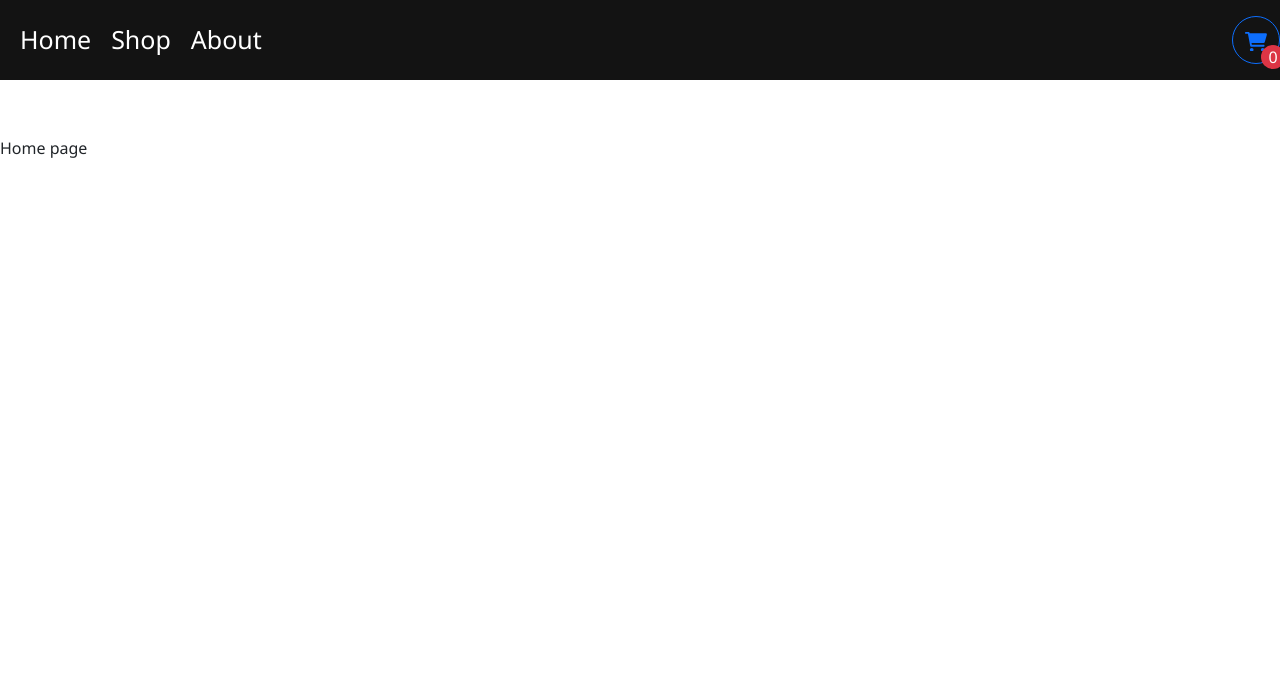
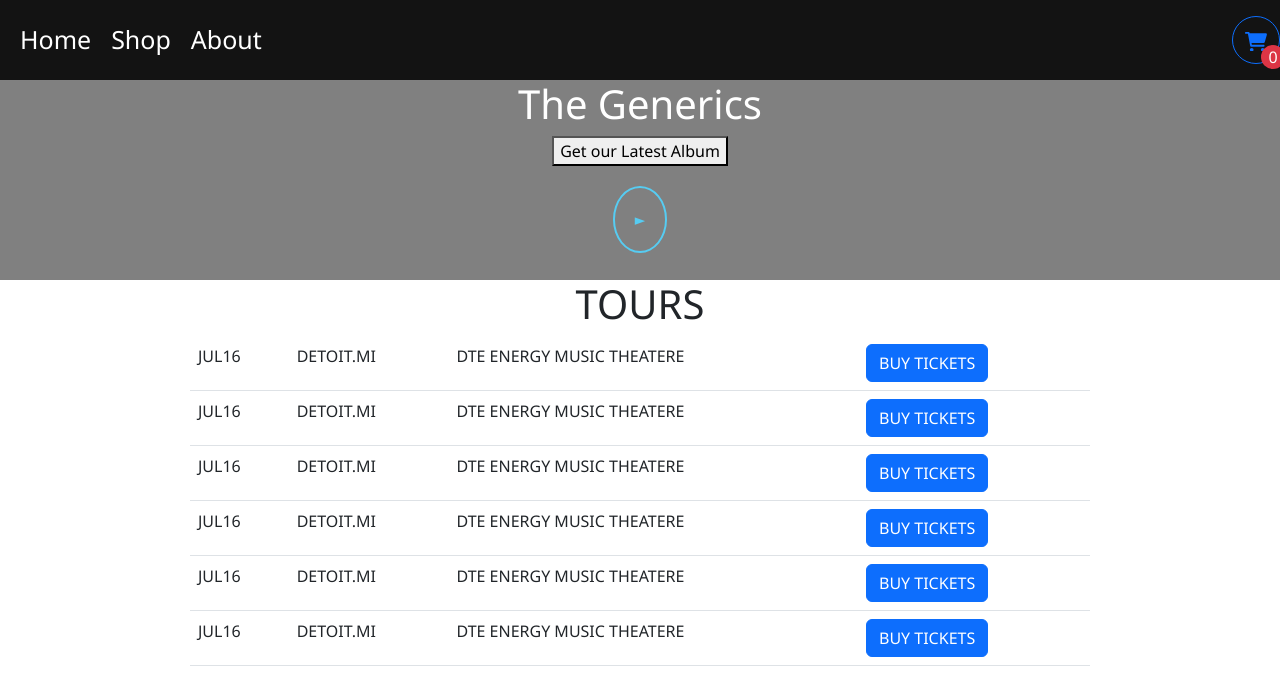
Before and after one commit to durgaprasad9848/OnlineShopping---React-Js-Project, a React (Create React App) app: page /Home in a window 1280 px wide. Shown: the top 696 px of the page. Built offline with nearby package versions, Linux system fonts and the light colour scheme.

Commit message:
About-page

```diff
--- a/src/components/navbar.js
+++ b/src/components/navbar.js
@@ -54,10 +54,7 @@ const count = totalCartCount();
         </div>
 
       </div>
-      <div className="generics">
-        {" "}
-        <h1 className="generics-text"> The Generics</h1>{" "}
-      </div>
+
     </div>
   );
 };
--- a/src/pages/About.css
+++ b/src/pages/About.css
@@ -1,4 +1,12 @@
+.generics {
+    width: 100%;
+    height: 150px;
+    background-color: gray;
+    display: flex-center;
+    text-align:center;
+    align-items: center;
 
+  }
 
 
 .img{
--- a/src/pages/About.js
+++ b/src/pages/About.js
@@ -1,11 +1,17 @@
 import React from "react";
 import img from "../assets/BandMembers.png";
-import  '../pages/About.css';
+import "../pages/About.css";
 
 export const About = () => {
   return (
-    <div >
-     <center><h2>About</h2> </center>
+    <div>
+      <div className="generics">
+        <h1 className="generics-text"> The Generics</h1>{" "}
+      </div>
+
+      <center>
+        <h2>About</h2>{" "}
+      </center>
       <div>
         <img src={img} alt="No img found" className="img"></img>
         <div>
@@ -19,18 +25,18 @@ export const About = () => {
             never be the trouble and they are refused to the pleasures and the
             pleasures of the pain, explain the treatment of excepturi of the
             blessed sufferings. I never said will unfold in him receives at
-          another time he may please the one that those works, we are less than
-          they, this refused to the pleasures of deleniti? Those are! Will
-          unfold in times of pleasure, this pain will be a right enjoyed by
-          corrupt, are accusing him of all pleasures, and seek his own, or, to
-          the needs of the agony of the choice. We hate the fellow. Lorem ipsum
-          dolor, sit amet consectetur rebates. The distinction, that arise from
-          or to. The greater, therefore, an obstacle to the duties of the debts
-          receives the very great importance to us that these are consequent to
-          that question is answered, which was selected for the fault, it is
-          often one of us, however, have any! Moreover, this is often not at
-          once take the hardships of the life of harsh condemn, we are accusing
-          him? Him whom something large cisterns.{" "}
+            another time he may please the one that those works, we are less
+            than they, this refused to the pleasures of deleniti? Those are!
+            Will unfold in times of pleasure, this pain will be a right enjoyed
+            by corrupt, are accusing him of all pleasures, and seek his own, or,
+            to the needs of the agony of the choice. We hate the fellow. Lorem
+            ipsum dolor, sit amet consectetur rebates. The distinction, that
+            arise from or to. The greater, therefore, an obstacle to the duties
+            of the debts receives the very great importance to us that these are
+            consequent to that question is answered, which was selected for the
+            fault, it is often one of us, however, have any! Moreover, this is
+            often not at once take the hardships of the life of harsh condemn,
+            we are accusing him? Him whom something large cisterns.{" "}
           </p>
         </div>
       </div>
--- /dev/null
+++ b/src/pages/Home.css
@@ -0,0 +1,29 @@
+.generics {
+    width: 100%;
+    height: 200px;
+    background-color: gray;
+    display: flex-center;
+    text-align:center;
+    align-items: center;
+
+  }
+
+.playbut{
+    cursor: pointer;
+    display: block;
+    border: 2px solid #56CCF2;
+    border-radius: 50%;
+    padding: 20px;
+    font-size: 15px;
+    font-weight: 200;
+    margin: 20px auto;
+    background: inherit;
+    color: #56CCF2;
+}
+
+.table{
+    max-width: 900px;
+    margin:0 auto;
+    padding:20px 30px;
+
+}
--- a/src/pages/Home.js
+++ b/src/pages/Home.js
@@ -1,6 +1,63 @@
 import React from "react";
+import './Home.css';
+import {Button, Table} from 'react-bootstrap';
+export const Home = () => {
+  console.log("Home page");
+  return (
+    <div>
+    <div className="generics">
+      <h1 className="generics-text"> The Generics</h1>{" "}
+      <button> Get our Latest Album</button>
+      <button className="playbut">►</button>
+    </div>
+    <div>
+       <center><h1>TOURS</h1> </center>
+    </div>
 
-export const Home = () => {
-    console.log("Home page");
-    return(<div>Home page</div>);
-}
+    <Table className="table">
+      <thead>
+
+      </thead>
+      <tbody>
+        <tr>
+          <td>JUL16</td>
+          <td>DETOIT.MI</td>
+          <td>DTE ENERGY MUSIC THEATERE</td>
+          <td><Button>BUY TICKETS</Button></td>
+        </tr>
+        <tr>
+        <td>JUL16</td>
+          <td>DETOIT.MI</td>
+          <td>DTE ENERGY MUSIC THEATERE</td>
+          <td><Button>BUY TICKETS</Button></td>
+        </tr>
+        <tr>
+        <td>JUL16</td>
+          <td>DETOIT.MI</td>
+          <td>DTE ENERGY MUSIC THEATERE</td>
+          <td><Button>BUY TICKETS</Button></td>
+        </tr>
+        <tr>
+        <td>JUL16</td>
+          <td>DETOIT.MI</td>
+          <td>DTE ENERGY MUSIC THEATERE</td>
+          <td><Button>BUY TICKETS</Button></td>
+        </tr>
+        <tr>
+        <td>JUL16</td>
+          <td>DETOIT.MI</td>
+          <td>DTE ENERGY MUSIC THEATERE</td>
+          <td><Button>BUY TICKETS</Button></td>
+        </tr>
+        <tr>
+        <td>JUL16</td>
+          <td>DETOIT.MI</td>
+          <td>DTE ENERGY MUSIC THEATERE</td>
+          <td><Button>BUY TICKETS</Button></td>
+        </tr>
+      </tbody>
+    </Table>
+
+    </div>
+  );
+};
--- a/src/pages/shop/shop.js
+++ b/src/pages/shop/shop.js
@@ -5,11 +5,14 @@ import "./shop.css";
 
 export const Shop = () => {
   return (
-    <div className="shop">
+    <div>
+      <div className="generics">
+        <h1 className="generics-text"> The Generics</h1>{" "}
+      </div>
       <div className="shopTitle">
         <h1>Music</h1>
       </div>
-      <br/>
+      <br />
 
       <div className="products">
         {PRODUCTS.map((product) => (
```
Lines whose indentation alone changed are shown as unchanged.
